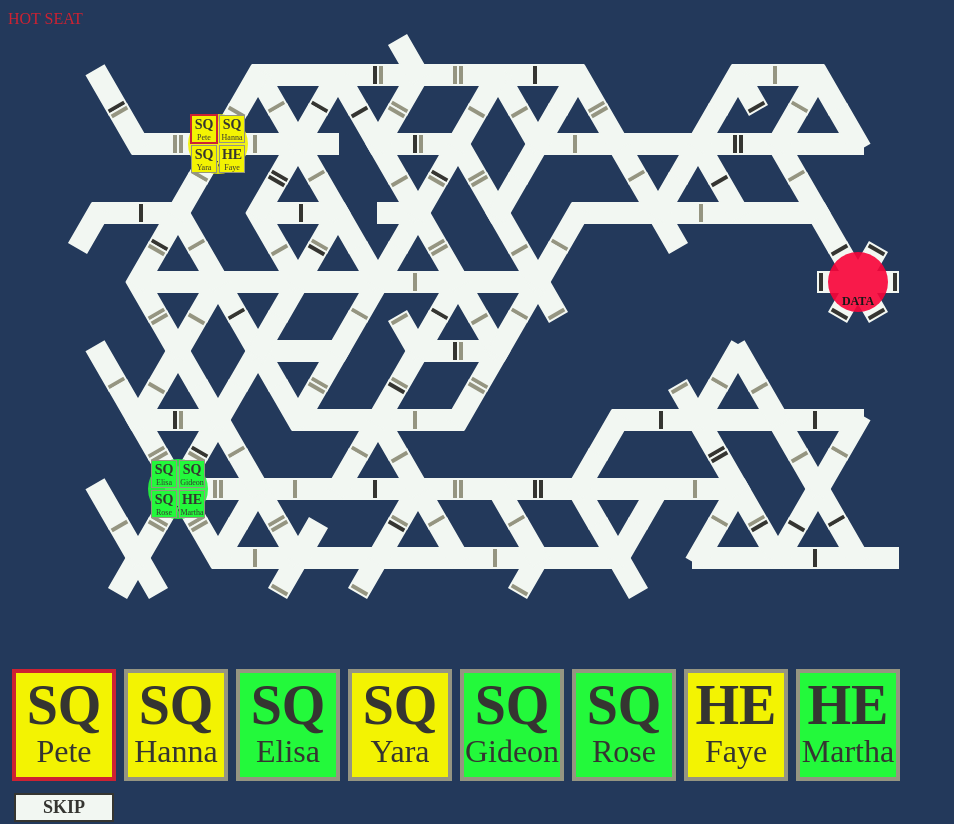
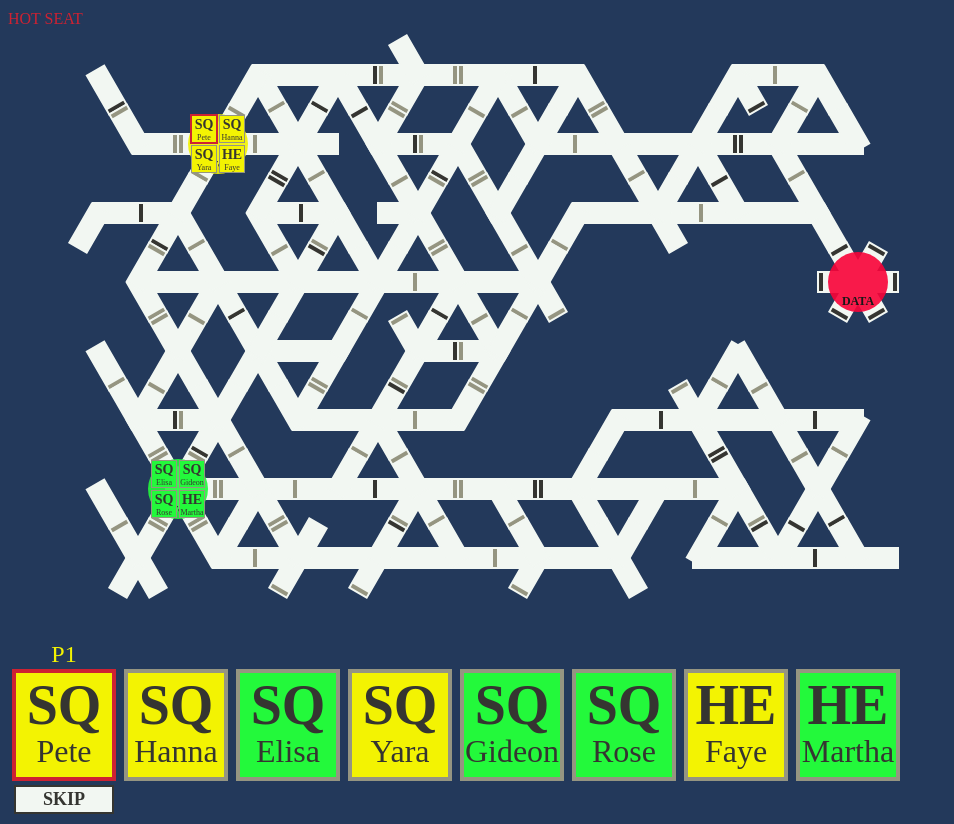
Before and after one commit to mhcurylo/glitchsquad, a website built with webpack: page src/index.html in a window 1280 px wide. Shown: the top 824 px of the page, without its empty margins (0-954 px from the left). Built offline with nearby package versions, Linux system fonts and the light colour scheme.

Commit message:
Active player display

```diff
--- a/src/Soldier/render.ts
+++ b/src/Soldier/render.ts
@@ -15,6 +15,7 @@ export function squadRender(soldiers: Soldier[], state: GameState, full?: boolea
 			      ${soldier.classNames ? soldier.classNames : ''}">
      <div class="s-code">${soldier.code}</div>
      <div class="s-name">${soldier.name}</div>
+     ${(full && act) ? '<div class="s-player"> P' + (soldier.player + 1) + '</div>' : ''}
      ${(full && act && !soldier.KIA) ? acts() : ''}
     </div>`;
 
--- a/src/main.scss
+++ b/src/main.scss
@@ -177,13 +177,13 @@ body {
   .acts {
     position: absolute;
     width: 96px;
-    top: 118px;
+    top: 108px;
     font-weight: 600;
     font-size: 18px;
     text-align: center;
     div {
-     margin-top: 4px;
-     margin-bottom: 4px;
+     margin-top: 6px;
+     margin-bottom: 6px;
      padding: 2px;
      background: $white;
      color: $grey;
@@ -196,11 +196,23 @@ body {
     }
   }
 }
+.s-player {
+  position: absolute;
+  top: -32px;
+  font-size: 24px;
+  width: 96px;
+}
 .s-p-0 {
   background: $yellow;
+  .s-player {
+    color: $yellow;
+  }
 }
 .s-p-1 {
   background: $green;
+  .s-player {
+    color: $green;
+  }
 }
 .s-kia {
   outline-color: $grey;
```
